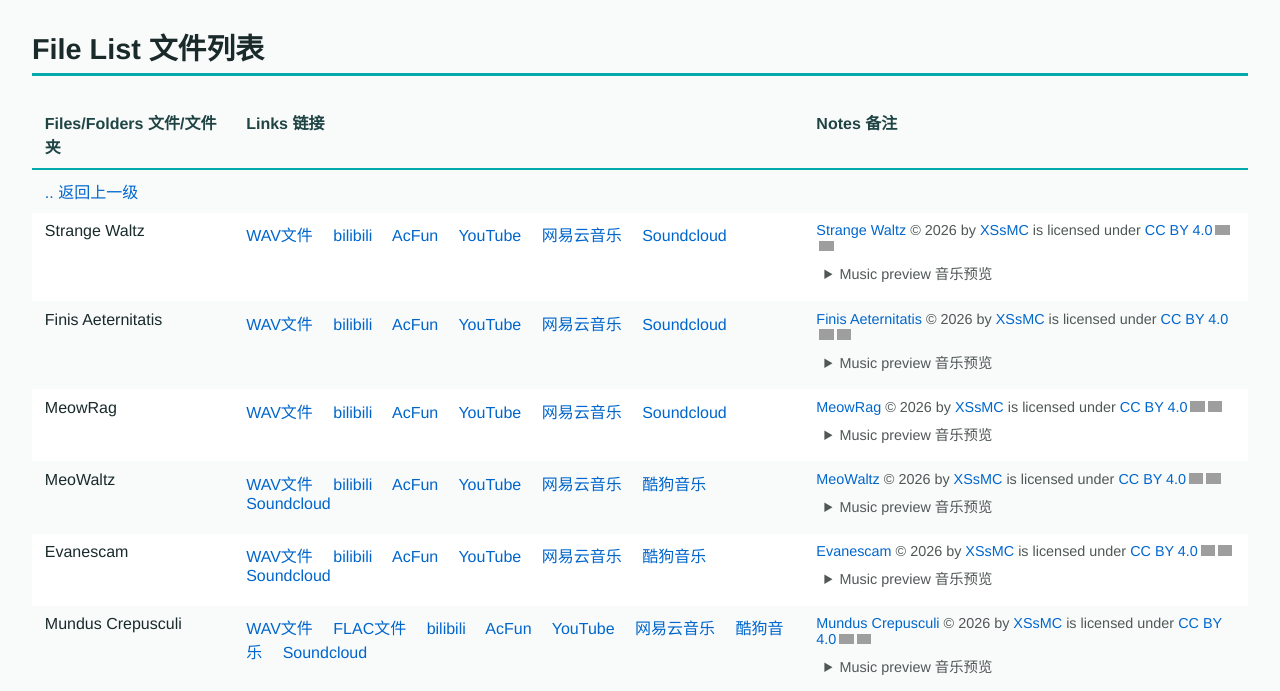
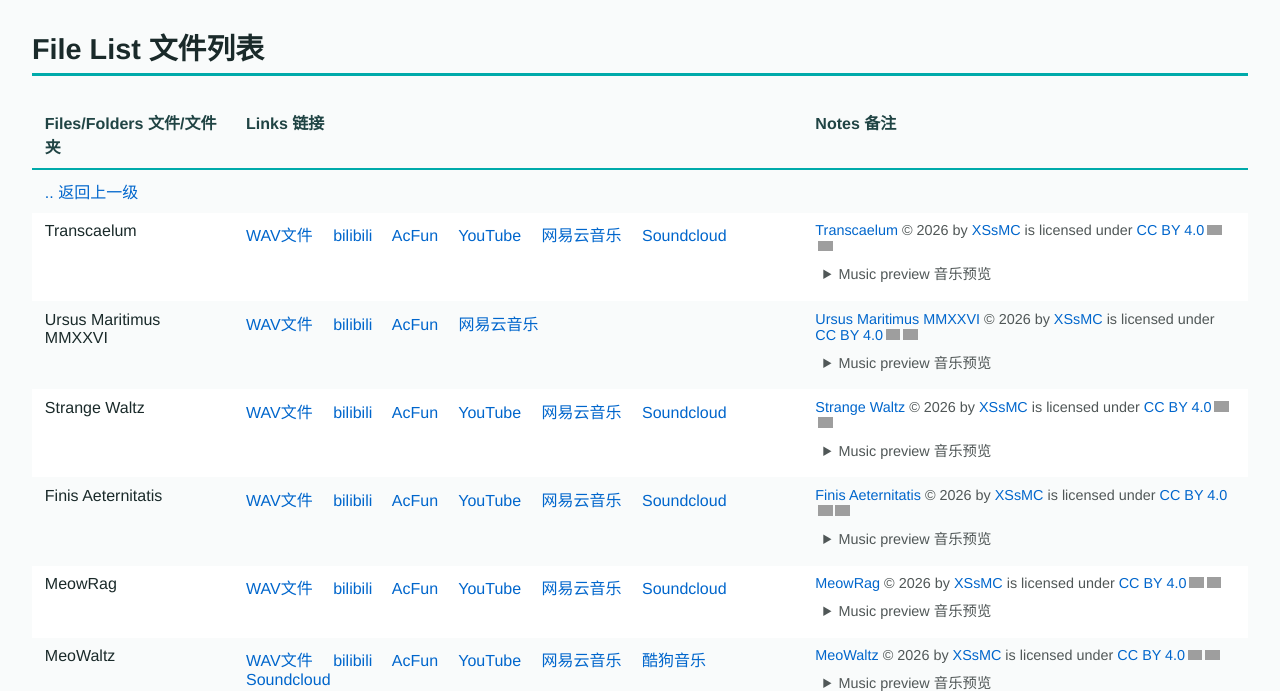
Before and after one commit to 19ty84/ricky-zhang.github.io, a plain HTML site: page files/music/index.html in a window 1280 px wide. Shown: the part 120-811 px from the top of the page. Drawn offline with Linux system fonts and the light colour scheme; grey boxes are pictures that could not be loaded.

Commit message:
add songs UM and Transcaelum

```diff
--- a/files/music/index.html
+++ b/files/music/index.html
@@ -47,6 +47,59 @@
         <tr>
           <td>
             <a href="../">.. 返回上一级</a>
+          </td>
+        </tr>
+
+        <tr>
+          <td>Transcaelum</td>
+          <td>
+            <a class="link" target="_blank" href="https://documents.ricky-zhang.com/Transcaelum.wav">WAV文件</a>
+            <a class="link" target="_blank" href="https://www.bilibili.com/video/BV1JqWQ6GETB">bilibili</a>
+            <a class="link" target="_blank" href="https://www.acfun.cn/v/ac48983852">AcFun</a>
+            <a class="link" target="_blank" href="https://www.youtube.com/watch?v=hwYaliWTsaU">YouTube</a>
+            <a class="link" target="_blank" href="https://music.163.com/#/song?id=3460065589">网易云音乐</a>
+            <a class="link" target="_blank" href="https://soundcloud.com/xssmc/transcaelum">Soundcloud</a>
+          </td>
+          <td class="note">
+            <a href="https://www.bilibili.com/video/BV1JqWQ6GETB">Transcaelum</a> © 2026 by <a
+              href="https://space.bilibili.com/519009329">XSsMC</a> is
+            licensed under <a href="https://creativecommons.org/licenses/by/4.0/">CC BY 4.0</a><img
+              src="https://mirrors.creativecommons.org/presskit/icons/cc.svg" alt=""
+              style="max-width: 1em;max-height:1em;margin-left: .2em;"><img
+              src="https://mirrors.creativecommons.org/presskit/icons/by.svg" alt=""
+              style="max-width: 1em;max-height:1em;margin-left: .2em;">
+            <br />
+            <details class="music-player">
+              <summary>Music preview 音乐预览</summary>
+              <div class="player-container" data-src="https://documents.ricky-zhang.com/Transcaelum.wav">
+              </div>
+            </details>
+          </td>
+        </tr>
+
+        <tr>
+          <td>Ursus Maritimus MMXXVI</td>
+          <td>
+            <a class="link" target="_blank"
+              href="https://documents.ricky-zhang.com/Ursus%20Maritimus%20MMXXVI.wav">WAV文件</a>
+            <a class="link" target="_blank" href="https://www.bilibili.com/video/BV134ec6VEFg">bilibili</a>
+            <a class="link" target="_blank" href="https://www.acfun.cn/v/ac48862076">AcFun</a>
+            <a class="link" target="_blank" href="https://music.163.com/#/song?id=3438669591">网易云音乐</a>
+          </td>
+          <td class="note">
+            <a href="https://www.bilibili.com/video/BV134ec6VEFg">Ursus Maritimus MMXXVI</a> © 2026 by <a
+              href="https://space.bilibili.com/519009329">XSsMC</a> is
+            licensed under <a href="https://creativecommons.org/licenses/by/4.0/">CC BY 4.0</a><img
+              src="https://mirrors.creativecommons.org/presskit/icons/cc.svg" alt=""
+              style="max-width: 1em;max-height:1em;margin-left: .2em;"><img
+              src="https://mirrors.creativecommons.org/presskit/icons/by.svg" alt=""
+              style="max-width: 1em;max-height:1em;margin-left: .2em;">
+            <br />
+            <details class="music-player">
+              <summary>Music preview 音乐预览</summary>
+              <div class="player-container" data-src="https://documents.ricky-zhang.com/Ursus%20Maritimus%20MMXXVI.wav">
+              </div>
+            </details>
           </td>
         </tr>
 
```
